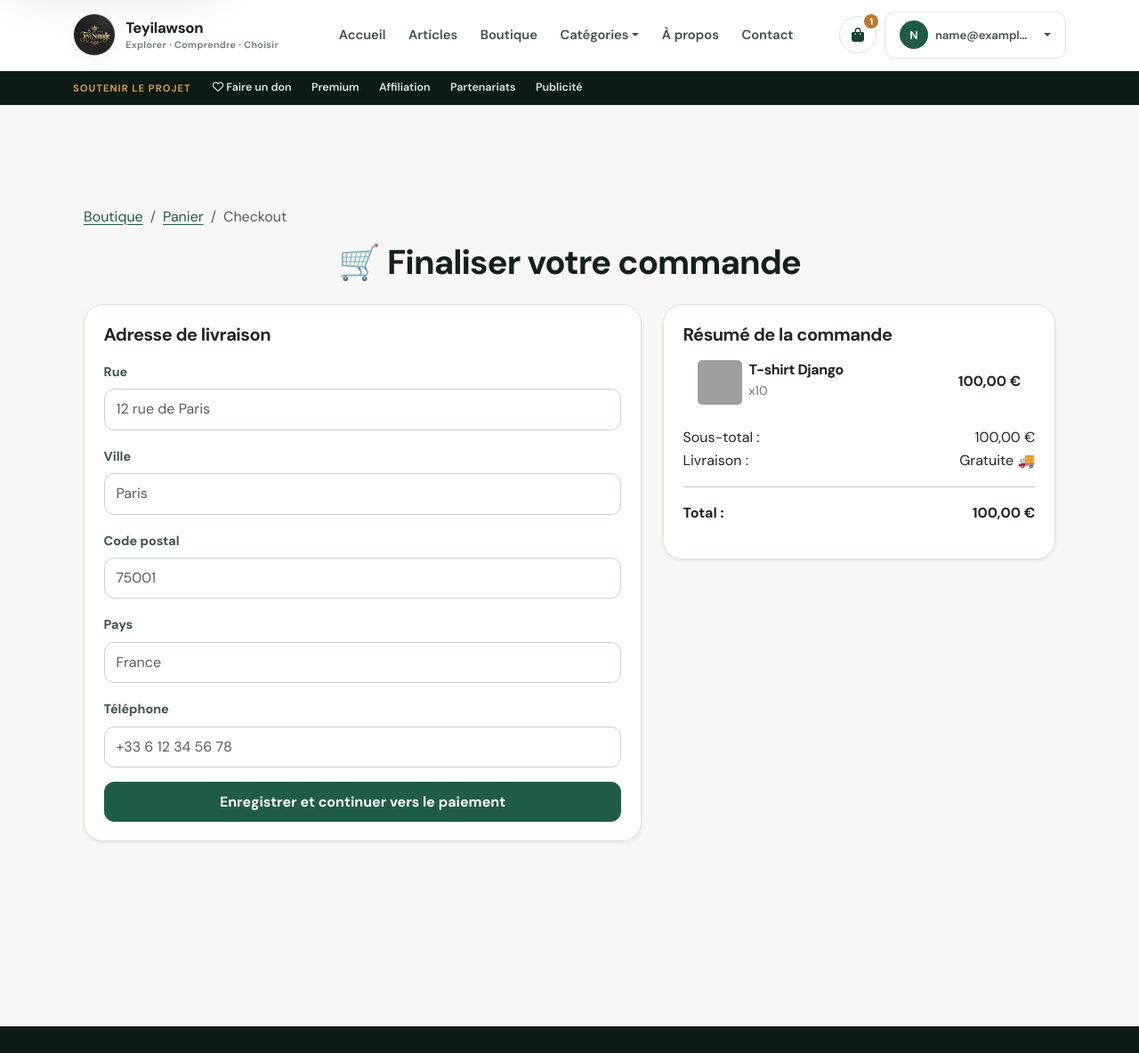
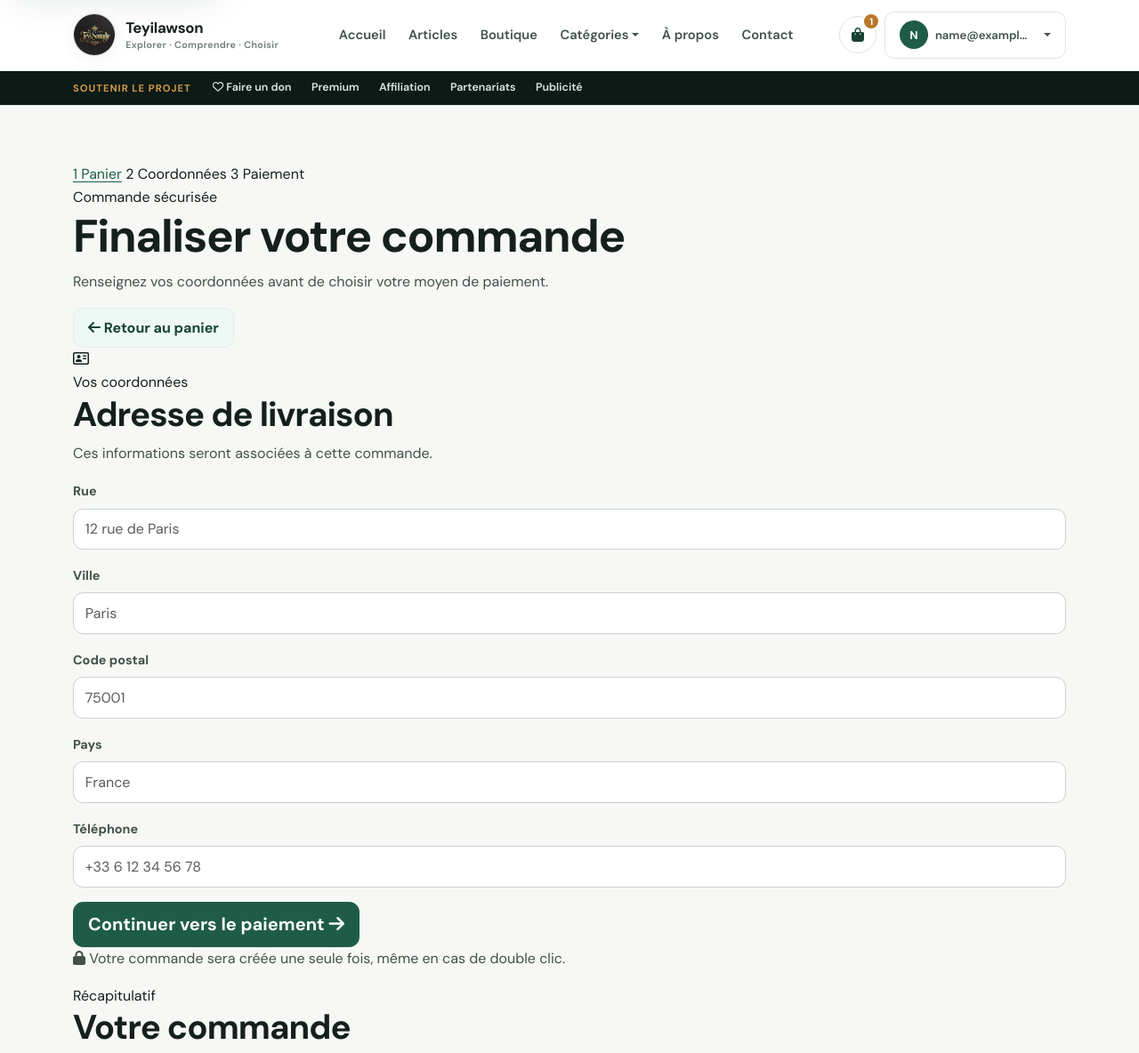
Before and after one commit to teyi12/my_blog, a Django app: page /shop/checkout/ in a window 1280 px wide. Shown: the top 1184 px of the page at 89% size. Run offline with Django 5.2, Linux system fonts and the light colour scheme; a user stored in the database is signed in; data comes from the database, SQL or seed files in the repository; tables that the repository leaves empty hold one stand-in row (values such as "Sample post"); grey boxes are pictures that could not be loaded.

Commit message:
style: redesign checkout page

```diff
--- a/shop/templates/shop/checkout.html
+++ b/shop/templates/shop/checkout.html
@@ -1,104 +1,132 @@
 {% extends 'template_base.html' %}
 {% load static %}
 
-{% block titre %}Checkout{% endblock %}
+{% block titre %}Finaliser la commande — Teyilawson{% endblock %}
+
+{% block styles %}
+<link rel="stylesheet" href="{% static 'css/checkout.css' %}">
+{% endblock %}
 
 {% block contenu %}
-<div class="container my-5">
-
-    <!-- Breadcrumb -->
-    <nav aria-label="breadcrumb">
-        <ol class="breadcrumb">
-            <li class="breadcrumb-item"><a href="{% url 'shop:liste' %}">Boutique</a></li>
-            <li class="breadcrumb-item"><a href="{% url 'shop:panier' %}">Panier</a></li>
-            <li class="breadcrumb-item active" aria-current="page">Checkout</li>
-        </ol>
+<section class="checkout-page">
+  <nav class="checkout-steps" aria-label="Progression de la commande">
+    <a href="{% url 'shop:panier' %}"><span>1</span> Panier</a>
+    <span class="checkout-step-active"><span>2</span> Coordonnées</span>
+    <span><span>3</span> Paiement</span>
   </nav>
 
-    <h2 class="text-center mb-4">🛒 Finaliser votre commande</h2>
+  <header class="checkout-header">
+    <div>
+      <span class="eyebrow">Commande sécurisée</span>
+      <h1>Finaliser votre commande</h1>
+      <p>Renseignez vos coordonnées avant de choisir votre moyen de paiement.</p>
+    </div>
+    <a href="{% url 'shop:panier' %}" class="btn btn-soft">
+      <i class="fa-solid fa-arrow-left" aria-hidden="true"></i> Retour au panier
+    </a>
+  </header>
 
   {% if cart and cart.items.exists %}
-        <div class="row">
-            <!-- Formulaire d’adresse -->
-            <div class="col-md-7">
-                <div class="card shadow-sm border-0 mb-4">
-                    <div class="card-body">
-                        <h5 class="card-title mb-3">Adresse de livraison</h5>
-                        <form method="post" action="{% url 'shop:checkout' %}">
-                            {% csrf_token %}
-                            <input type="hidden" name="checkout_token" value="{{ checkout_token }}">
-                            {{ form.non_field_errors }}
-
-                            <div class="mb-3">
-                                <label class="form-label">Rue</label>
-                                {{ form.rue }}
-                            </div>
-                            <div class="mb-3">
-                                <label class="form-label">Ville</label>
-                                {{ form.ville }}
-                            </div>
-                            <div class="mb-3">
-                                <label class="form-label">Code postal</label>
-                                {{ form.code_postal }}
-                            </div>
-                            <div class="mb-3">
-                                <label class="form-label">Pays</label>
-                                {{ form.pays }}
-                            </div>
-                            <div class="mb-3">
-                                <label class="form-label">Téléphone</label>
-                                {{ form.telephone }}
-                            </div>
-
-                            <button type="submit" class="btn btn-primary w-100">Enregistrer et continuer vers le paiement</button>
-                        </form>
-                    </div>
+  <div class="checkout-layout">
+    <div class="checkout-form-card">
+      <div class="checkout-section-heading">
+        <span class="checkout-section-icon"><i class="fa-regular fa-address-card" aria-hidden="true"></i></span>
+        <div>
+          <span class="eyebrow">Vos coordonnées</span>
+          <h2>Adresse de livraison</h2>
+          <p>Ces informations seront associées à cette commande.</p>
         </div>
       </div>
 
-            <!-- Récapitulatif commande -->
-            <div class="col-md-5">
-                <div class="card shadow-sm border-0">
-                    <div class="card-body">
-                        <h5 class="card-title">Résumé de la commande</h5>
-                        <ul class="list-group list-group-flush mb-3">
+      <form method="post" action="{% url 'shop:checkout' %}" class="checkout-form">
+        {% csrf_token %}
+        <input type="hidden" name="checkout_token" value="{{ checkout_token }}">
+
+        {% if form.non_field_errors %}
+        <div class="alert alert-danger" role="alert">{{ form.non_field_errors }}</div>
+        {% endif %}
+
+        <div class="checkout-field checkout-field-full">
+          <label for="{{ form.rue.id_for_label }}">Rue</label>
+          {{ form.rue }}
+          {% if form.rue.errors %}<div class="checkout-field-error">{{ form.rue.errors }}</div>{% endif %}
+        </div>
+
+        <div class="checkout-field">
+          <label for="{{ form.ville.id_for_label }}">Ville</label>
+          {{ form.ville }}
+          {% if form.ville.errors %}<div class="checkout-field-error">{{ form.ville.errors }}</div>{% endif %}
+        </div>
+
+        <div class="checkout-field">
+          <label for="{{ form.code_postal.id_for_label }}">Code postal</label>
+          {{ form.code_postal }}
+          {% if form.code_postal.errors %}<div class="checkout-field-error">{{ form.code_postal.errors }}</div>{% endif %}
+        </div>
+
+        <div class="checkout-field">
+          <label for="{{ form.pays.id_for_label }}">Pays</label>
+          {{ form.pays }}
+          {% if form.pays.errors %}<div class="checkout-field-error">{{ form.pays.errors }}</div>{% endif %}
+        </div>
+
+        <div class="checkout-field">
+          <label for="{{ form.telephone.id_for_label }}">Téléphone</label>
+          {{ form.telephone }}
+          {% if form.telephone.errors %}<div class="checkout-field-error">{{ form.telephone.errors }}</div>{% endif %}
+        </div>
+
+        <div class="checkout-submit">
+          <button type="submit" class="btn btn-brand btn-lg">
+            Continuer vers le paiement <i class="fa-solid fa-arrow-right" aria-hidden="true"></i>
+          </button>
+          <p><i class="fa-solid fa-lock" aria-hidden="true"></i> Votre commande sera créée une seule fois, même en cas de double clic.</p>
+        </div>
+      </form>
+    </div>
+
+    <aside class="checkout-summary" aria-labelledby="checkout-summary-title">
+      <span class="eyebrow">Récapitulatif</span>
+      <h2 id="checkout-summary-title">Votre commande</h2>
+
+      <div class="checkout-summary-items">
         {% for item in cart.items.all %}
-                            <li class="list-group-item d-flex justify-content-between align-items-center">
-                                <div class="d-flex align-items-center">
+        <div class="checkout-summary-item">
+          <a href="{% url 'shop:detail' slug=item.produit.slug %}" class="checkout-summary-media" aria-label="Voir {{ item.produit.nom }}">
             {% if item.produit.image %}
-                                        <img src="{{ item.produit.image.url }}" alt="{{ item.produit.nom }}"
-                                             style="width:50px; height:50px; object-fit:cover; border-radius:5px;" class="me-2">
+              <img src="{{ item.produit.image.url }}" alt="{{ item.produit.nom }}">
+            {% else %}
+              <img src="{% static 'images/default.jpg' %}" alt="{{ item.produit.nom }}">
             {% endif %}
-                                    <div>
-                                        <h6 class="mb-0">{{ item.produit.nom }}</h6>
-                                        <small class="text-muted">x{{ item.quantite }}</small>
+          </a>
+          <div class="checkout-summary-copy">
+            <strong>{{ item.produit.nom }}</strong>
+            <span>Quantité : {{ item.quantite }}</span>
           </div>
+          <strong class="checkout-summary-price">{{ item.sous_total|floatformat:2 }} €</strong>
         </div>
-                                <span class="fw-bold">{{ item.sous_total|floatformat:2 }} €</span>
-                            </li>
         {% endfor %}
-                        </ul>
-                        <div class="d-flex justify-content-between">
-                            <span>Sous-total :</span>
-                            <span>{{ total|floatformat:2 }} €</span>
       </div>
-                        <div class="d-flex justify-content-between">
-                            <span>Livraison :</span>
-                            <span>Gratuite 🚚</span>
+
+      <div class="checkout-totals">
+        <div><span>Sous-total</span><strong>{{ total|floatformat:2 }} €</strong></div>
+        <div><span>Livraison</span><strong>Gratuite</strong></div>
+        <div class="checkout-total"><span>Total</span><strong>{{ total|floatformat:2 }} €</strong></div>
       </div>
-                        <hr>
-                        <div class="d-flex justify-content-between fw-bold mb-3">
-                            <span>Total :</span>
-                            <span>{{ total|floatformat:2 }} €</span>
+
+      <div class="checkout-trust">
+        <span><i class="fa-solid fa-shield-halved" aria-hidden="true"></i> Paiement sécurisé</span>
+        <span><i class="fa-regular fa-circle-check" aria-hidden="true"></i> Vérification avant paiement</span>
       </div>
-                    </div>
-                </div>
-            </div>
+    </aside>
   </div>
   {% else %}
-        <p class="text-center text-muted">Votre panier est vide.
-           <a href="{% url 'shop:liste' %}">Retour à la boutique</a>
-        </p>
+  <div class="empty-state checkout-empty">
+    <span class="empty-state-icon"><i class="fa-solid fa-bag-shopping" aria-hidden="true"></i></span>
+    <h2>Votre panier est vide</h2>
+    <p>Ajoutez un produit avant de poursuivre vers la commande.</p>
+    <a href="{% url 'shop:liste' %}" class="btn btn-brand">Découvrir la boutique</a>
+  </div>
   {% endif %}
-</div>
+</section>
 {% endblock %}
```
Lines whose indentation alone changed are shown as unchanged.
